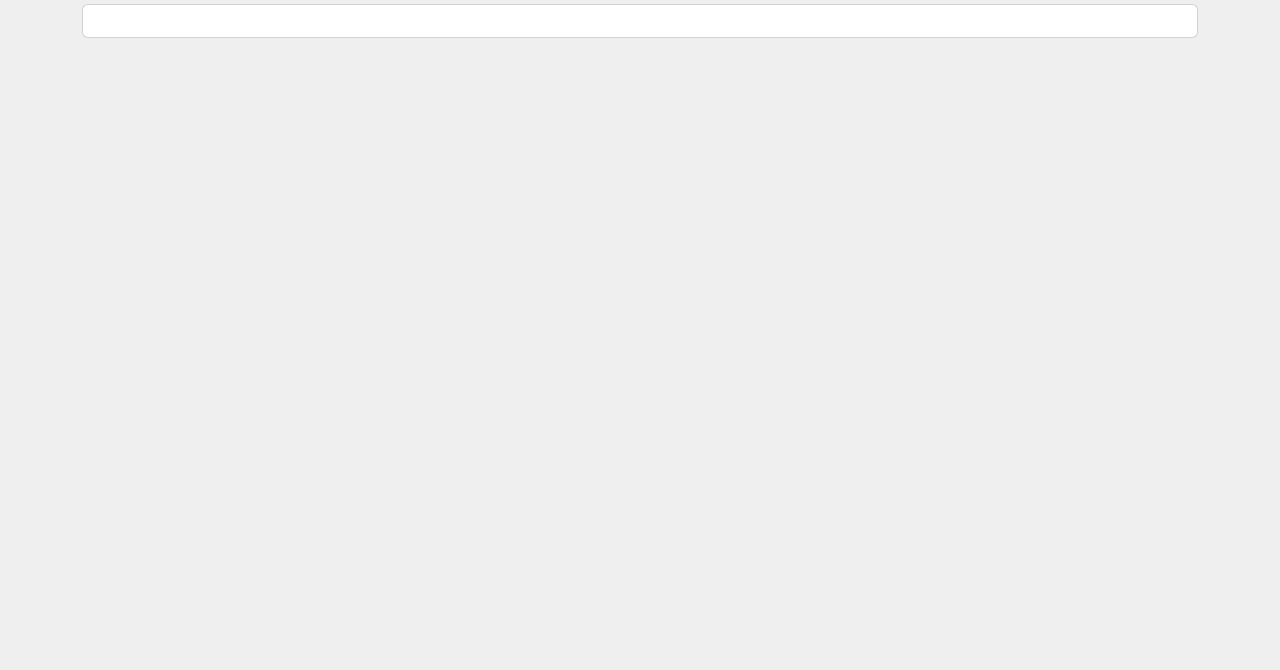
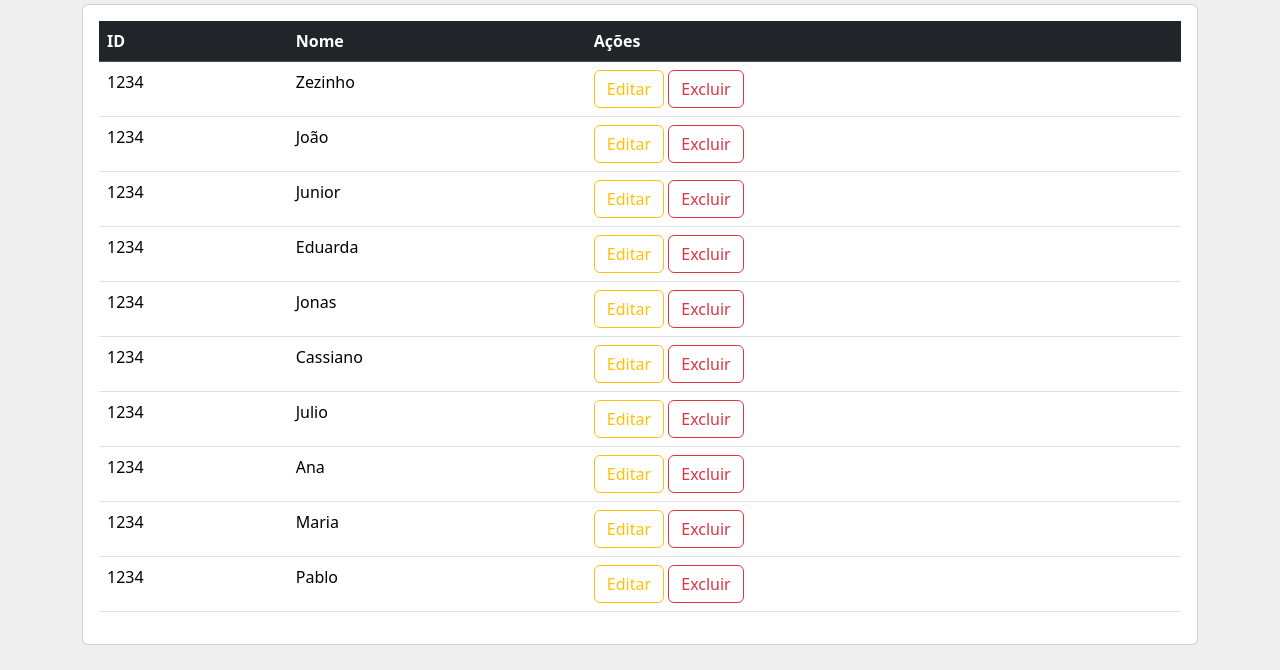
Before and after one commit to JoaoAntonio18/ClubedoVinho-front, a plain HTML site: page pages/clientes.html in a window 1280 px wide. Shown: the part 146-816 px from the top of the page. Drawn offline with nearby package versions, Linux system fonts and the light colour scheme.

Commit message:
Criando página de listar Clientes

```diff
--- a/pages/clientes.html
+++ b/pages/clientes.html
@@ -27,6 +27,116 @@
 
         <section class="card card-body bg-white">
 
+            <table class="table">
+                <thead class="table-dark">
+                    <th>ID</th>
+                    <th>Nome</th>
+                    <th>Ações</th>
+                </thead>
+
+                <tbody>
+                    <tr>
+                        <td>1234</td>
+                        <td>Zezinho</td>
+
+                        <td>
+                            <a href="#" class="btn btn-outline-warning">Editar</a>
+                            <a href="#" class="btn btn-outline-danger">Excluir
+                        </td>
+                    </tr>
+
+                    <tr>
+                        <td>1234</td>
+                        <td>João</td>
+
+                        <td>
+                            <a href="#" class="btn btn-outline-warning">Editar</a>
+                            <a href="#" class="btn btn-outline-danger">Excluir
+                        </td>
+                    </tr>
+
+                    <tr>
+                        <td>1234</td>
+                        <td>Junior</td>
+
+                        <td>
+                            <a href="#" class="btn btn-outline-warning">Editar</a>
+                            <a href="#" class="btn btn-outline-danger">Excluir
+                        </td>
+                    </tr>
+
+                    <tr>
+                        <td>1234</td>
+                        <td>Eduarda</td>
+
+                        <td>
+                            <a href="#" class="btn btn-outline-warning">Editar</a>
+                            <a href="#" class="btn btn-outline-danger">Excluir
+                        </td>
+                    </tr>
+
+                    <tr>
+                        <td>1234</td>
+                        <td>Jonas</td>
+
+                        <td>
+                            <a href="#" class="btn btn-outline-warning">Editar</a>
+                            <a href="#" class="btn btn-outline-danger">Excluir
+                        </td>
+                    </tr>
+
+                    <tr>
+                        <td>1234</td>
+                        <td>Cassiano</td>
+
+                        <td>
+                            <a href="#" class="btn btn-outline-warning">Editar</a>
+                            <a href="#" class="btn btn-outline-danger">Excluir
+                        </td>
+                    </tr>
+
+                    <tr>
+                        <td>1234</td>
+                        <td>Julio</td>
+
+                        <td>
+                            <a href="#" class="btn btn-outline-warning">Editar</a>
+                            <a href="#" class="btn btn-outline-danger">Excluir
+                        </td>
+                    </tr>
+
+                    <tr>
+                        <td>1234</td>
+                        <td>Ana</td>
+
+                        <td>
+                            <a href="#" class="btn btn-outline-warning">Editar</a>
+                            <a href="#" class="btn btn-outline-danger">Excluir
+                        </td>
+                    </tr>
+
+                    <tr>
+                        <td>1234</td>
+                        <td>Maria</td>
+
+                        <td>
+                            <a href="#" class="btn btn-outline-warning">Editar</a>
+                            <a href="#" class="btn btn-outline-danger">Excluir
+                        </td>
+                    </tr>
+
+                    <tr>
+                        <td>1234</td>
+                        <td>Pablo</td>
+
+                        <td>
+                            <a href="#" class="btn btn-outline-warning">Editar</a>
+                            <a href="#" class="btn btn-outline-danger">Excluir
+                        </td>
+                    </tr>
+                </tbody>
+            </table>
+
         </section>
 
         <script src="https://cdn.jsdelivr.net/npm/bootstrap@5.3.3/dist/js/bootstrap.bundle.min.js" integrity="sha384-YvpcrYf0tY3lHB60NNkmXc5s9fDVZLESaAA55NDzOxhy9GkcIdslK1eN7N6jIeHz" crossorigin="anonymous"></script>
```
Also changed, not shown: pages/paises.html (+1 -1 lines).
